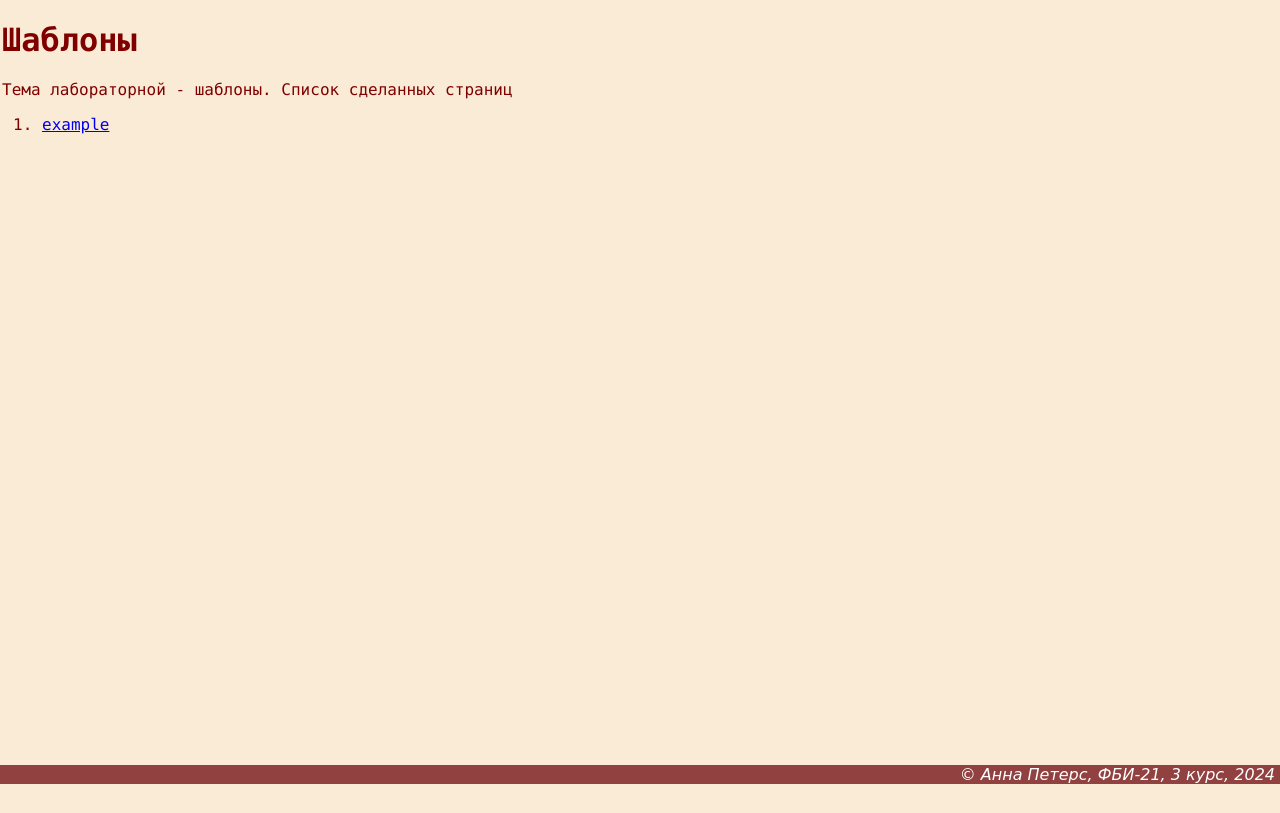
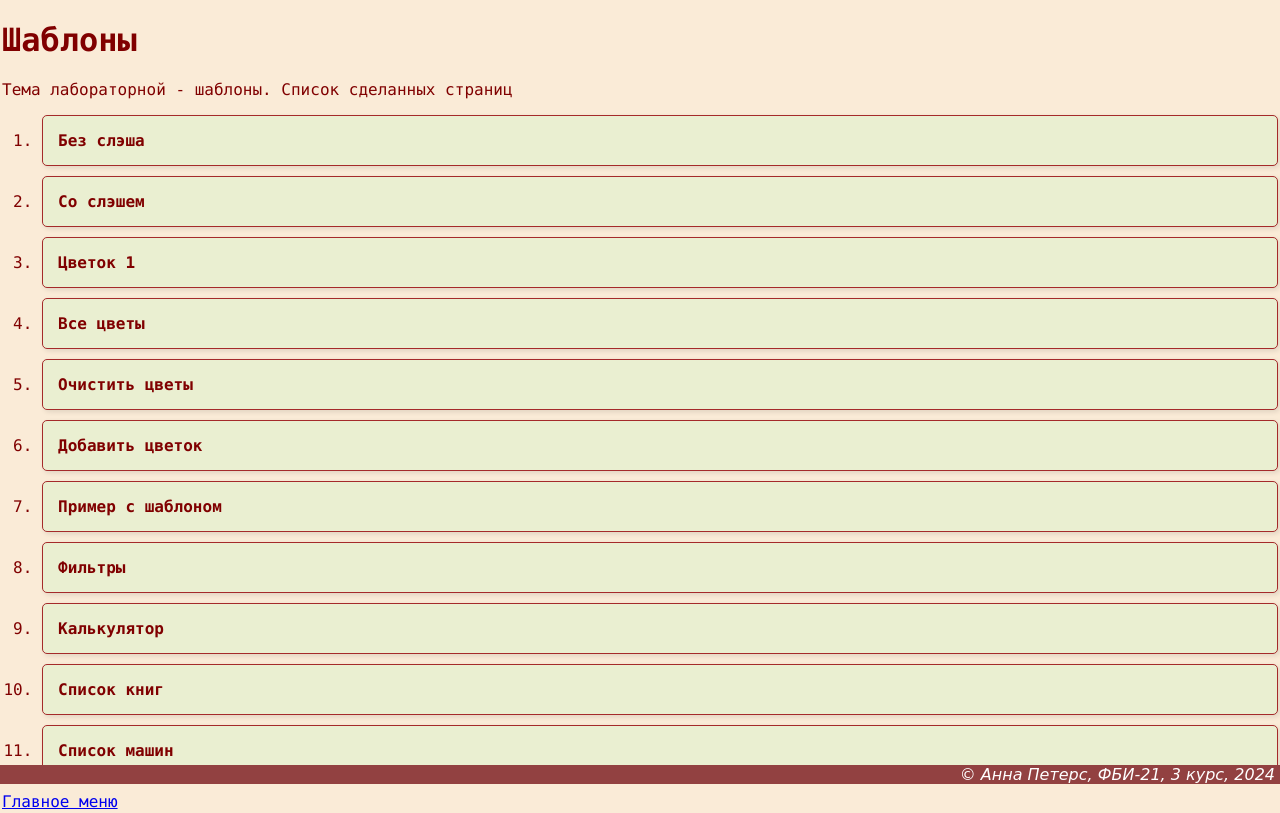
Before and after one commit to nutikk/web-labs-back2, a Flask app: page /lab2/ in a window 1280 px wide. Shown: the part 16-829 px from the top of the page. Before the commit the page ends 800 px from the top, so only its background shows below. Run offline with Flask 3, Linux system fonts and the light colour scheme.

Commit message:
Меню и фавиконка

```diff
--- a/app.py
+++ b/app.py
@@ -27,7 +27,9 @@ def index():
         </header>
 
         <main>
-        <a href= "/lab1">Первая лабораторная работа</a>
+        <a href= "/lab1">Первая лабораторная работа</a><br>
+        <a href= "/lab2/">Вторая лабораторная работа</a>
+
         </main>
 
         <footer>
@@ -560,3 +562,22 @@ books = [
 @app.route('/lab2/books')
 def list_books():
     return render_template('books.html', books=books)
+
+
+cars = [
+    {"name": "Toyota Camry", "description": "Комфортный седан с отличной топливной экономичностью.", "image": "car1.jpg"},
+    {"name": "Ford Mustang", "description": "Мощный спортивный автомобиль с классическим дизайном.", "image": "car2.jpg"},
+    {"name": "Tesla Model S", "description": "Электрический седан с передовыми технологиями и высокой производительностью.", "image": "car3.jpg"},
+    {"name": "BMW X5", "description": "Роскошный внедорожник с превосходными динамическими характеристиками.", "image": "car4.jpg"},
+     {"name": "Mazda CX-5", "description": "Компактный внедорожник с элегантным дизайном и высокой производительностью.", "image": "car5.jpg"},
+]
+
+
+@app.route('/lab2/cars')
+def list_cars():
+    return render_template('cars.html', cars=cars)
+
+
+@app.route('/lab2/')
+def labs2():
+    return render_template('lab2.html')
--- a/static/lab1.css
+++ b/static/lab1.css
@@ -94,3 +94,46 @@ td {
     border: 2px solid salmon;
     padding: 8px;
 }
+
+.cars {
+    display: flex;
+    flex-wrap: wrap;
+    gap: 30px;
+}
+
+.car {
+    border: 2px solid salmon;
+    padding: 60px;
+    text-align: center;
+    width: 300px;
+}
+
+.car img {
+    width: 300px;
+    height: auto;
+}
+
+.car h2 {
+    margin: 10px 0;
+}
+
+ol.route-list li {
+    background-color: rgb(234, 239, 209);
+    border: 1px solid brown;
+    margin: 10px 0;
+    padding: 15px;
+    border-radius: 5px;
+    box-shadow: 2px 2px 5px rgba(0, 0, 0, 0.1);
+}
+
+ol.route-list li a {
+    color: maroon;
+    text-decoration: none;
+    font-weight: bold;
+    display: block;
+}
+
+ol.route-list li a:hover {
+    color: saddlebrown;
+    text-decoration: underline;
+}
--- a/templates/base.html
+++ b/templates/base.html
@@ -5,6 +5,7 @@
     <meta name="viewport" content="width=device-width, initial-scale=1.0">
     <title>Анна Петерс.{% block lab %}{% endblock %} </title>
     <link rel="stylesheet" href= "{{url_for('static', filename='lab1.css') }}">
+    <link rel="icon" href="{{ url_for('static', filename='favicon.ico') }}" type="image/x-icon">
 </head>
 <body>
     <header>
@@ -13,6 +14,7 @@
 
     <main>
         {% block main %}{% endblock %}
+        <a href="/index">Главное меню</a>
     </main>
 
     <footer>
--- a/templates/lab2.html
+++ b/templates/lab2.html
@@ -7,9 +7,39 @@
 {% block main %}
     <h1>Шаблоны </h1>
     <div>Тема лабораторной - шаблоны. Список сделанных страниц</div>
-    <ol>
+    <ol class="route-list">
         <li>
-            <a href = "/lab2/example">example</a>
+            <a href="/lab2/a">Без слэша</a>
+        </li>
+        <li>
+            <a href="/lab2/a/">Со слэшем</a>
+        </li>
+        <li>
+            <a href="/lab2/flowers/1">Цветок 1</a>
+        </li>
+        <li>
+            <a href="/lab2/all_flowers">Все цветы</a>
+        </li>
+        <li>
+            <a href="/lab2/clear_flowers">Очистить цветы</a>
+        </li>
+        <li>
+            <a href="/lab2/add_flower/роза">Добавить цветок</a>
+        </li>
+        <li>
+            <a href="/lab2/example">Пример с шаблоном</a>
+        </li>
+        <li>
+            <a href="/lab2/filters">Фильтры</a>
+        </li>
+        <li>
+            <a href="/lab2/calc/1/1">Калькулятор</a>
+        </li>
+        <li>
+            <a href="/lab2/books">Список книг</a>
+        </li>
+        <li>
+            <a href="/lab2/cars">Список машин</a>
         </li>
     </ol>
 {% endblock %}
```
Also changed, not shown: templates/cars.html (added, +31 -0 lines), static/car1.jpg (added), static/car2.jpg (added), static/car3.jpg (added), static/car4.jpg (added), static/car5.jpg (added), static/favicon.ico (added).
